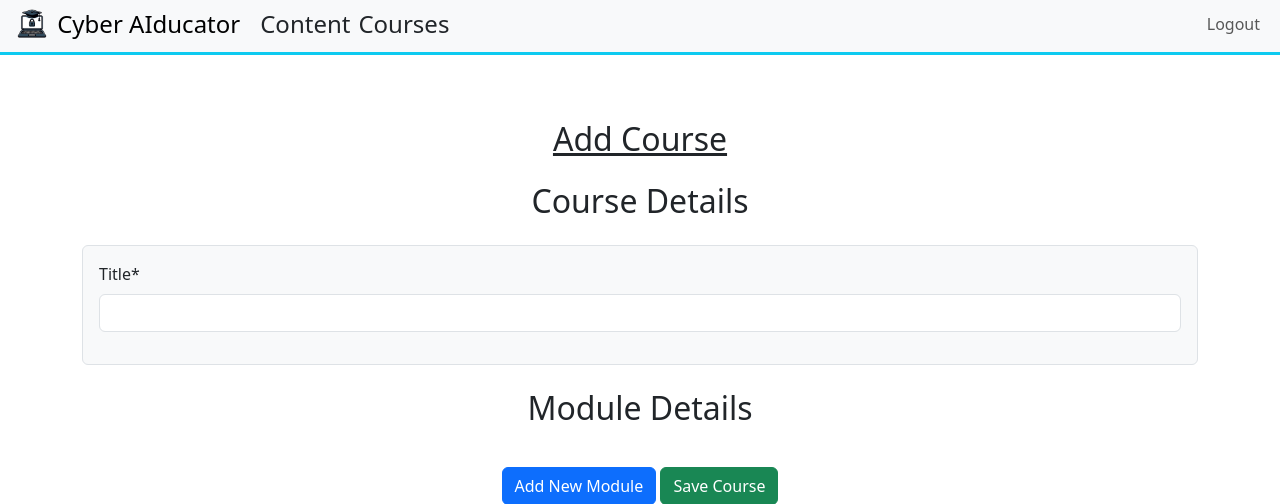
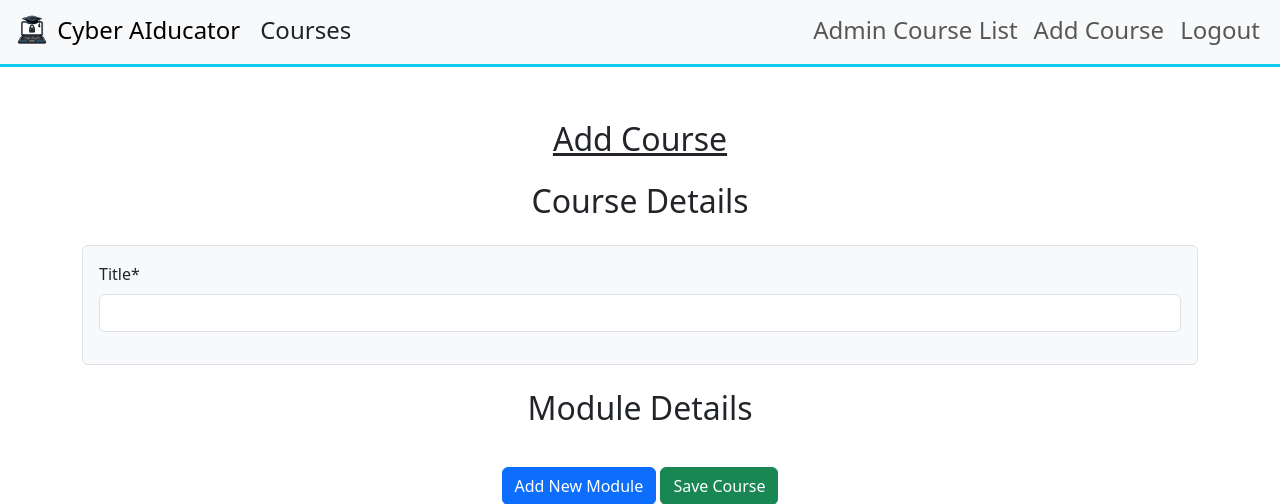
Before and after one commit to Cyber-Tutor/Cyber-Tutor-Backend, a Django app: page /course/add/ in a window 1280 px wide. Shown: the top 504 px of the page. Run offline with Django 5.2, Linux system fonts and the light colour scheme; the visitor is signed in with stand-in values (Sample User, id 1); some libraries are stand-ins or nearby versions.

Commit message:
Change: Added navigation to CRUD Course/Module for superusers

```diff
--- a/templates/base.html
+++ b/templates/base.html
@@ -22,16 +22,18 @@
           <img src="{% static '../static/images/Cyber-AIducator_Logo.png' %}" alt="Logo" class="img-fluid nav-brand-height" />
           <span style="font-size: 24px; vertical-align: middle;">Cyber AIducator</span>
         </a>
-        <a class="nav-item nav-link nav-font-size d-none d-lg-block align-items-center d-flex px-1" href="{% url 'content' %}">Content</a>
         <a class="nav-item nav-link nav-font-size d-none d-lg-block align-items-center d-flex px-1" href="{% url 'course_list' %}">Courses</a>
         <button class="navbar-toggler" type="button" data-bs-toggle="collapse" data-bs-target="#navbarToggler" aria-controls="navbarToggler" aria-expanded="false" aria-label="Navbar toggler"><span class="navbar-toggler-icon"></span></button>
         <div class="collapse navbar-collapse" id="navbarToggler">
           <div class="navbar-nav ms-auto align-items-center">
-            <a class="nav-item nav-link nav-font-size d-lg-none align-items-center d-flex" href="{% url 'content' %}">Content</a>
             {% if user.is_authenticated %}
+              {% if user.is_staff %}
+                <a class="nav-item nav-link nav-font-size" href="{% url 'admin_course_list' %}">Admin Course List</a>
+                <a class="nav-item nav-link nav-font-size" href="{% url 'add_course' %}">Add Course</a>
+              {% endif %}
               <form action="{% url 'logout' %}" method="post" class="nav-item align-items-center d-flex">
                 {% csrf_token %}
-                <button type="submit" class="nav-item nav-link align-items-center d-flex">Logout</button>
+                <button type="submit" class="nav-item nav-link nav-font-size align-items-center d-flex">Logout</button>
               </form>
             {% else %}
               <a class="nav-item nav-link nav-font-size align-items-center d-flex" href="{% url 'login' %}">Login</a>
```
